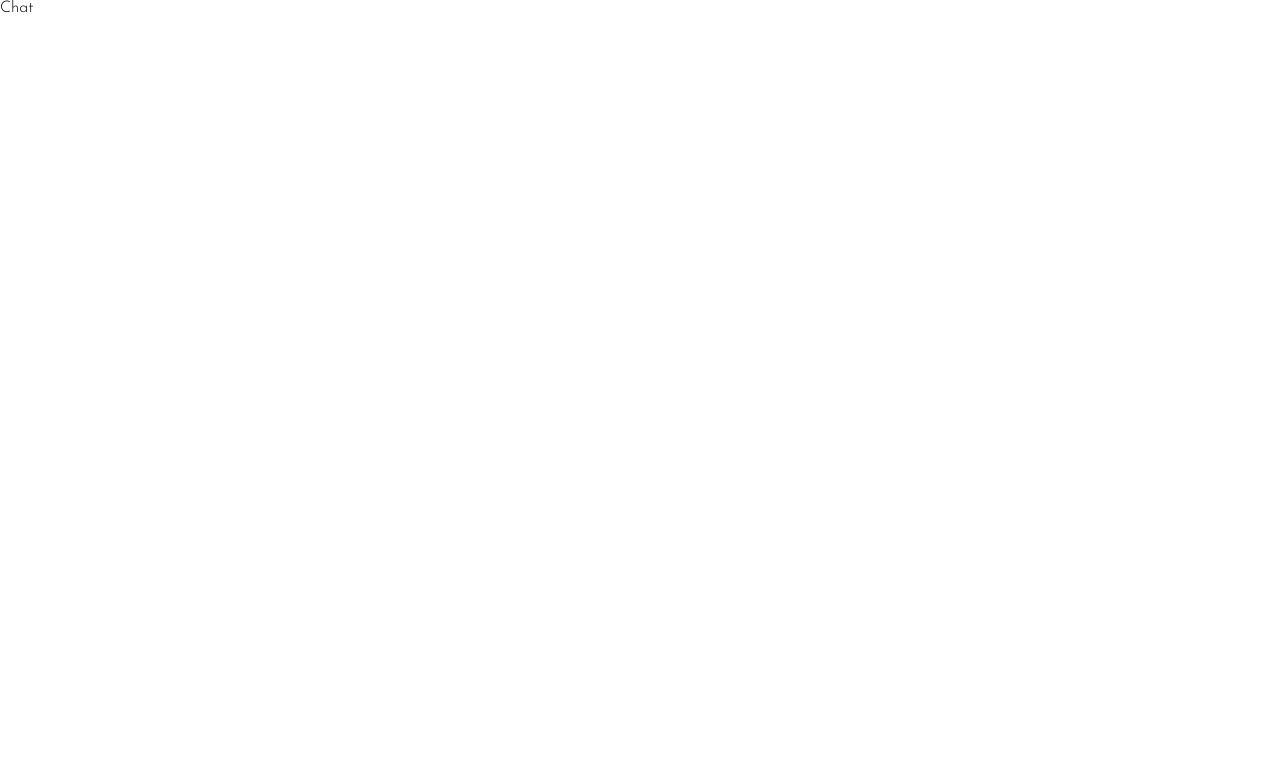
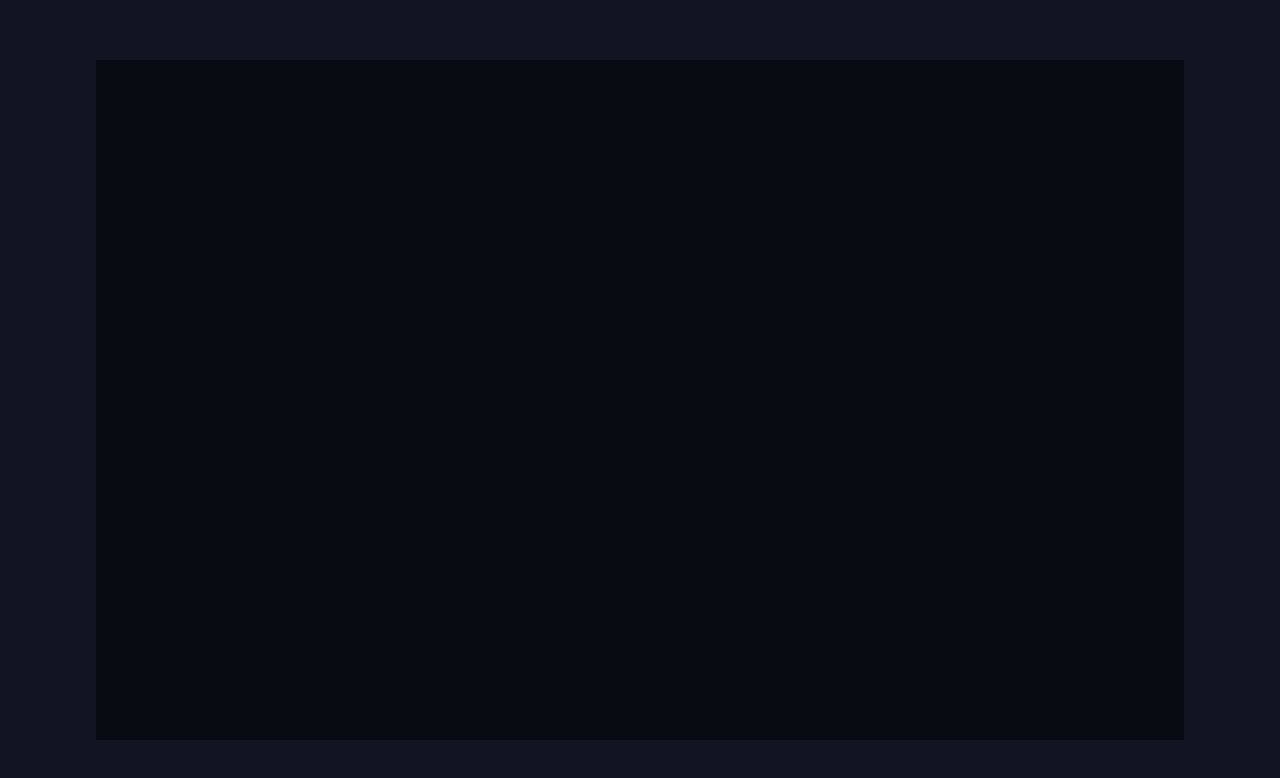
Before and after one commit to fatihkabay/realtime-chat-app, a React (Create React App) app in the folder public/: page /chat in a window 1280 px wide. Shown: the top 778 px of the page. Built offline with nearby package versions, Linux system fonts and the light colour scheme; the HTML template or start-up script is replaced by a standard one.

Commit message:
added contacts and chat display set

```diff
--- a/public/src/App.js
+++ b/public/src/App.js
@@ -3,14 +3,14 @@ import { BrowserRouter, Routes, Route } from 'react-router-dom';
 import Register from './pages/Register';
 import Chat from './pages/Chat';
 import Login from './pages/Login';
-import SetAvatar from './pages/SetAvatar';
+import SetAvatar from './components/SetAvatar';
 
 export default function App() {
   return <BrowserRouter>
     <Routes>
       <Route path='/register' element={<Register />} />
       <Route path='/login' element={<Login />} />
-      <Route path='setAvatar' element={<SetAvatar />} />
+      <Route path='/setAvatar' element={<SetAvatar />} />
       <Route path='/chat' element={<Chat />} />
     </Routes>
   </BrowserRouter>
--- a/public/src/pages/Chat.jsx
+++ b/public/src/pages/Chat.jsx
@@ -1,9 +1,32 @@
-import React from 'react'
+import React, { useState, useEffect } from "react";
+import styled from "styled-components";
+import axios from "axios";
 
-function Chat() {
+export default function Chat() {
   return (
-    <div>Chat</div>
-  )
+    <Container>
+      <div className="container"></div>
+    </Container>
+  );
 }
 
-export default Chat
+const Container = styled.div`
+  height: 100vh;
+  width: 100vw;
+  display: flex;
+  flex-direction: column;
+  justify-content: center;
+  gap: 1rem;
+  align-items: center;
+  background-color: #131324;
+  .container {
+    height: 85vh;
+    width: 85vw;
+    background-color: #00000076;
+    display: grid;
+    grid-template-columns: 25% 75%;
+    @media screen and (min-width: 720px) and (max-width: 1080px) {
+      grid-template-columns: 35% 65%;
+    }
+  }
+`;
--- a/public/src/pages/Login.jsx
+++ b/public/src/pages/Login.jsx
@@ -7,7 +7,7 @@ import "react-toastify/dist/ReactToastify.css";
 import axios from "axios";
 import { loginRoute } from "../utils/APIRoutes";
 
-function Login() {
+export default function Login() {
   const navigate = useNavigate();
   const [values, setValues] = useState({
     username: "",
@@ -164,5 +164,3 @@ const FormContainer = styled.div`
       font-weight: bold;
     }
 `;
-
-export default Login;
--- a/public/src/pages/Register.jsx
+++ b/public/src/pages/Register.jsx
@@ -7,7 +7,7 @@ import "react-toastify/dist/ReactToastify.css";
 import axios from "axios";
 import { registerRoute } from "../utils/APIRoutes";
 
-function Register() {
+export default function Register() {
   const navigate = useNavigate();
   const [values, setValues] = useState({
     username: "",
@@ -186,5 +186,3 @@ const FormContainer = styled.div`
       font-weight: bold;
     }
 `;
-
-export default Register;
--- a/public/src/utils/APIRoutes.js
+++ b/public/src/utils/APIRoutes.js
@@ -2,3 +2,4 @@ const host = "http://localhost:3000";
 export const registerRoute = `${host}/api/auth/register`;
 export const loginRoute = `${host}/api/auth/login`;
 export const setAvatarRoute = `${host}/api/auth/setAvatar`;
+export const allUsersRoute = `${host}/api/auth/allUsers`
```
Also changed, not shown: public/src/components/SetAvatar.jsx (renamed from public/src/pages/SetAvatar.jsx, +11 -6 lines), public/src/components/Contacts.jsx (added).
